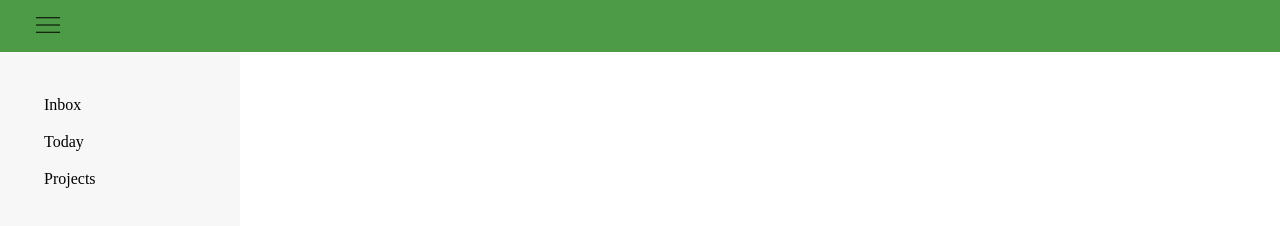
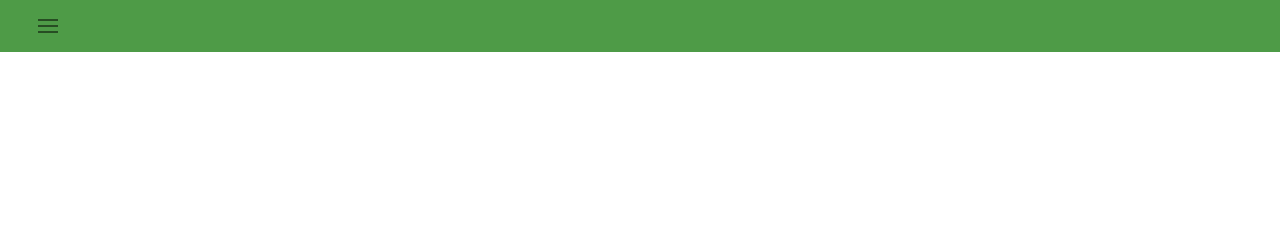
Before and after one commit to GrandeJames/todo-list, a website built with webpack: page src/index.html in a window 1280 px wide. Both pictures are taken after a click on the button 48 px from the left and 26 px from the top of the page. Built offline with nearby package versions, Linux system fonts and the light colour scheme.

Commit message:
Make menu button work

```diff
--- a/src/index.js
+++ b/src/index.js
@@ -1,8 +1,11 @@
 import "./styles.css";
 import { loadPage } from "./dashboard/dashboard.js";
+import * as listeners from "./listeners/index.js";
 
 init();
 
 function init() {
   loadPage();
+
+  listeners.addMenuBtnListener();
 }
--- /dev/null
+++ b/src/listeners/index.js
@@ -0,0 +1 @@
+export { addMenuBtnListener } from "./menu-button.js";
--- /dev/null
+++ b/src/listeners/menu-button.js
@@ -0,0 +1,16 @@
+export function addMenuBtnListener() {
+  const menuButton = document.querySelector("#menu-button");
+
+  menuButton.addEventListener("click", toggleSidebar);
+}
+
+function toggleSidebar() {
+  console.log("test");
+  const menuContainer = document.querySelector("#menu-container");
+
+  if (!menuContainer.classList.contains("hidden")) {
+    menuContainer.classList.add("hidden");
+  } else {
+    menuContainer.classList.remove("hidden");
+  }
+}
--- a/src/sidebar.js
+++ b/src/sidebar.js
@@ -38,3 +38,5 @@ export function addSidebar(parentElement) {
 // TODO: add icons to menu items
 // TODO: add projects
 // TODO: make it clickable and changes content
+
+// Have own array for
--- a/src/styles.css
+++ b/src/styles.css
@@ -48,6 +48,7 @@ main {
   padding: 7px;
   margin: 5px;
   border-radius: 7px;
+  cursor: pointer;
 }
 
 .task {
@@ -67,10 +68,12 @@ li {
 }
 
 #menu-button {
+  padding-top: 3px;
   width: 2rem;
   height: 2rem;
   border: none;
   background: none;
+  cursor: pointer;
 }
 
 #menu-button:hover {
@@ -79,6 +82,9 @@ li {
 }
 
 #menu-icon {
-  width: 1.5rem;
-  height: 1.5rem;
+  width: 1.25rem;
 }
+
+.hidden {
+  display: none;
+}
```
Also changed, not shown: src/images/add_black_48dp.svg (deleted), src/images/icons8-menu-50.png (deleted), src/images/menu_black_24dp.svg (deleted), src/images/menu_black_48dp.svg (deleted), src/tasks.js (added).
